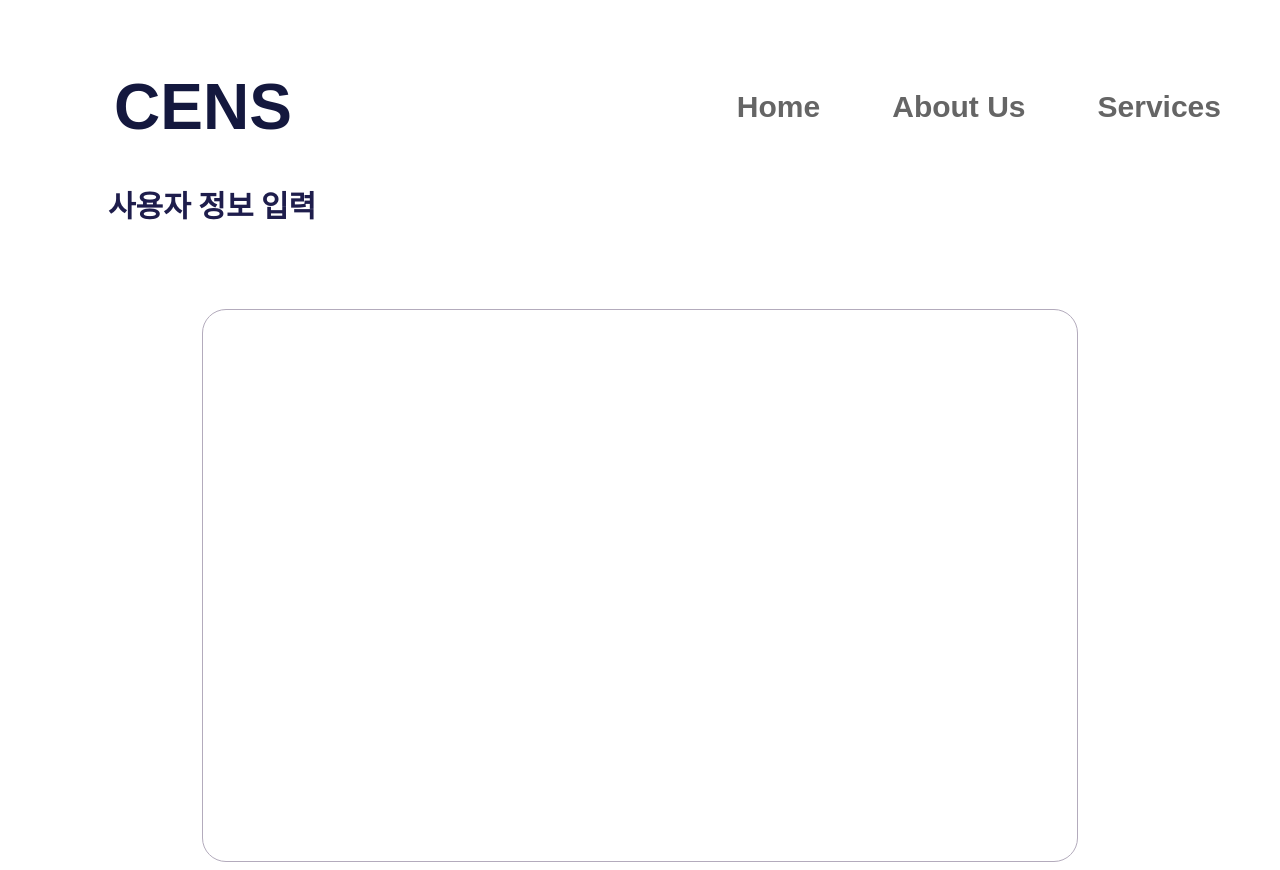
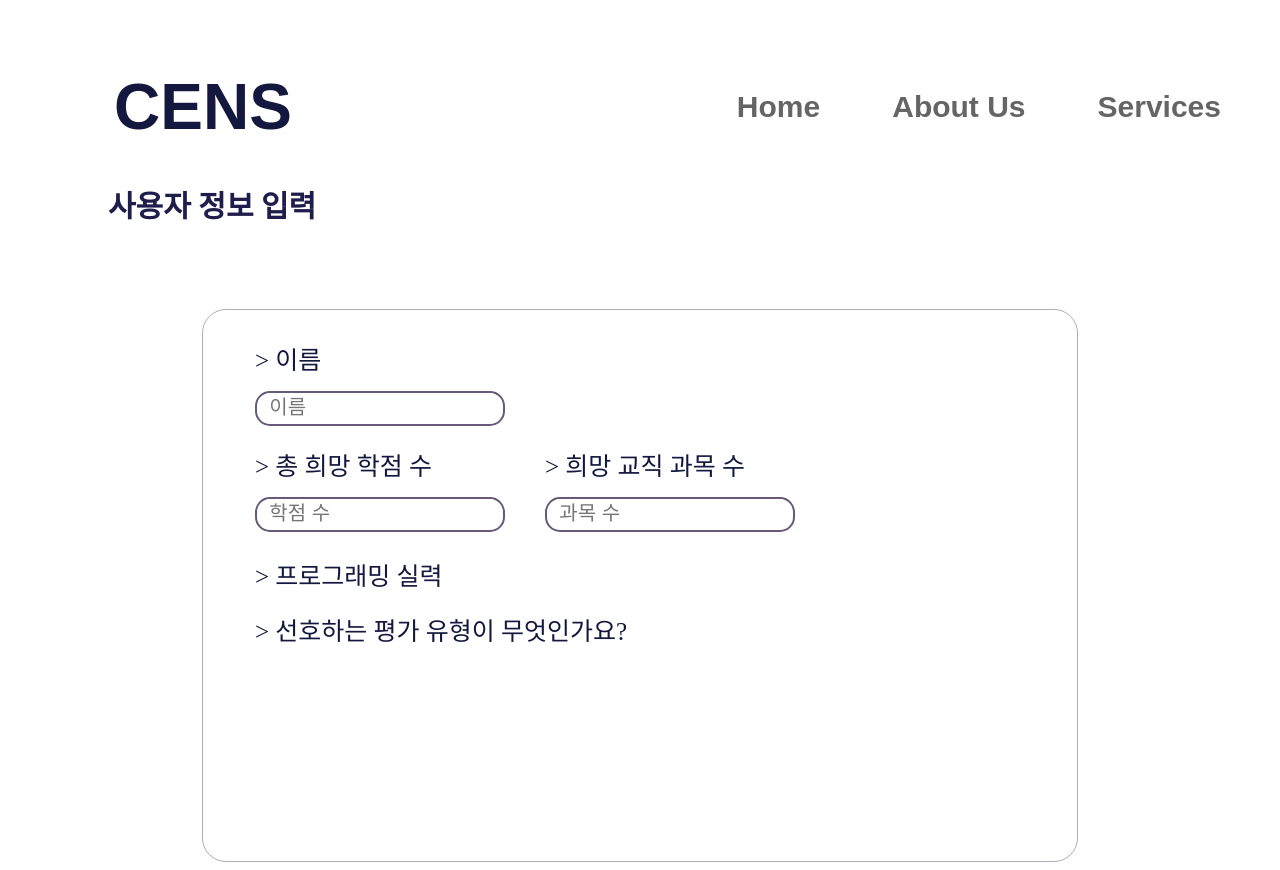
Before and after one commit to 1jiwoo27/cens, a React (Create React App) app: page /info in a window 1280 px wide. Built offline with nearby package versions, Linux system fonts and the light colour scheme.

Commit message:
edit info

```diff
--- a/src/components/Order/Info.js
+++ b/src/components/Order/Info.js
@@ -8,10 +8,55 @@ export default function Info() {
         사용자 정보 입력
       </div>
       <div className='info-box'>
-        <div classname='info-name'>
+        <div className='info-name'>
+          <div className='info-name-ment'>
+            {'>'} 이름
+          </div>
+          <div className='info-name-box'>
+            <input
+              className="info-name-input"
+              type="text"
+              placeholder="이름"
+            />
+            </div>
+        </div>
+        <div className='info-num'>
+          <div className='info-credit'>
+            <div className='info-credit-ment'>
+              {'>'} 총 희망 학점 수
+            </div>
+            <div className='info-credit-box'>
+              <input
+              className="info-credit-input"
+              type="text"
+              placeholder="학점 수"
+              />
+            </div>
+          </div>
+          <div className='info-teach'>
+            <div className='info-teach-ment'>
+              {'>'} 희망 교직 과목 수
+            </div>
+            <div className='info-teach-box'>
+              <input
+              className="info-teach-input"
+              type="text"
+              placeholder="과목 수"
+              />
+            </div>
+          </div>
+        </div>
+        <div className='info-program'>
+          <div className='info-program-ment'>
+            {'>'} 프로그래밍 실력
+          </div>
+        </div>
+        <div className='info-eval'>
+          <div className='info-eval-ment'>
+              {'>'} 선호하는 평가 유형이 무엇인가요?
+          </div>
 
         </div>
-
       </div>
     </div>
   )
--- a/src/components/Service/Services.js
+++ b/src/components/Service/Services.js
@@ -20,7 +20,7 @@ export default function Services() {
           Services
         </div>
         <div className='sv-ment'>
-          > 원하는 서비스를 선택해주세요
+          {'>'} 원하는 서비스를 선택해주세요
         </div>
       </div>
       <div className='sv-cards'>
--- a/src/css/Info.css
+++ b/src/css/Info.css
@@ -19,4 +19,145 @@
     background: rgb(255, 255, 255);
     border: 1px solid rgb(179, 171, 188);
     border-radius: 24px;
-    }
+}
+
+.info-name{
+    display: flex;
+    justify-content: space-between;
+    flex-direction: column;
+    margin-left: 52px;
+    margin-top: 30px;
+}
+
+.info-name-ment{
+    width: 290px;
+    height: 31px;
+    color: rgb(20, 24, 62);
+    font-size: 25px;
+    font-weight: 500;
+    text-align: left;
+}
+
+.info-name-box{
+    margin-top: 20px;
+    width: 250px;
+    height: 35px;
+    box-sizing: border-box;
+    background: rgb(255, 255, 255);
+    border: 2px solid rgb(104, 88, 121);
+    border-radius: 15px;
+}
+
+.info-name-input{
+    border: none;
+    width: 90%;
+    height: 90%;
+    font-size: 20px;
+}
+
+.info-num{
+    display: flex;
+    justify-content: space-between;
+    flex-direction: row;
+    margin-top: 20px;
+}
+
+.info-credit{
+    display: flex;
+    justify-content: space-between;
+    flex-direction: column;
+    margin-left: 52px;
+}
+
+.info-credit-ment{
+    width: 290px;
+    height: 31px;
+    color: rgb(20, 24, 62);
+    font-size: 25px;
+    font-weight: 500;
+    text-align: left;
+}
+
+.info-credit-box{
+    margin-top: 20px;
+    width: 250px;
+    height: 35px;
+    box-sizing: border-box;
+    background: rgb(255, 255, 255);
+    border: 2px solid rgb(104, 88, 121);
+    border-radius: 15px;
+}
+
+.info-credit-input{
+    border: none;
+    width: 90%;
+    height: 90%;
+    font-size: 20px;
+}
+
+.info-teach{
+    display: flex;
+    justify-content: space-between;
+    flex-direction: column;
+    margin-right: 250px;
+}
+
+.info-teach-ment{
+    width: 290px;
+    height: 31px;
+    color: rgb(20, 24, 62);
+    font-size: 25px;
+    font-weight: 500;
+    text-align: left;
+}
+
+.info-teach-box{
+    margin-top: 20px;
+    width: 250px;
+    height: 35px;
+    box-sizing: border-box;
+    background: rgb(255, 255, 255);
+    border: 2px solid rgb(104, 88, 121);
+    border-radius: 15px;
+}
+
+.info-teach-input{
+    border: none;
+    width: 90%;
+    height: 90%;
+    font-size: 20px;
+}
+
+.info-program{
+    display: flex;
+    justify-content: space-between;
+    flex-direction: column;
+    margin-left: 52px;
+    margin-top: 24px;
+}
+
+.info-program-ment{
+    width: 350px;
+    height: 31px;
+    color: rgb(20, 24, 62);
+    font-size: 25px;
+    font-weight: 500;
+    text-align: left;
+}
+
+.info-eval{
+    display: flex;
+    justify-content: space-between;
+    flex-direction: column;
+    margin-left: 52px;
+    margin-top: 24px;
+}
+
+.info-eval-ment{
+    width: 450px;
+    height: 31px;
+    color: rgb(20, 24, 62);
+    font-size: 25px;
+    font-weight: 500;
+    text-align: left;
+}
```
